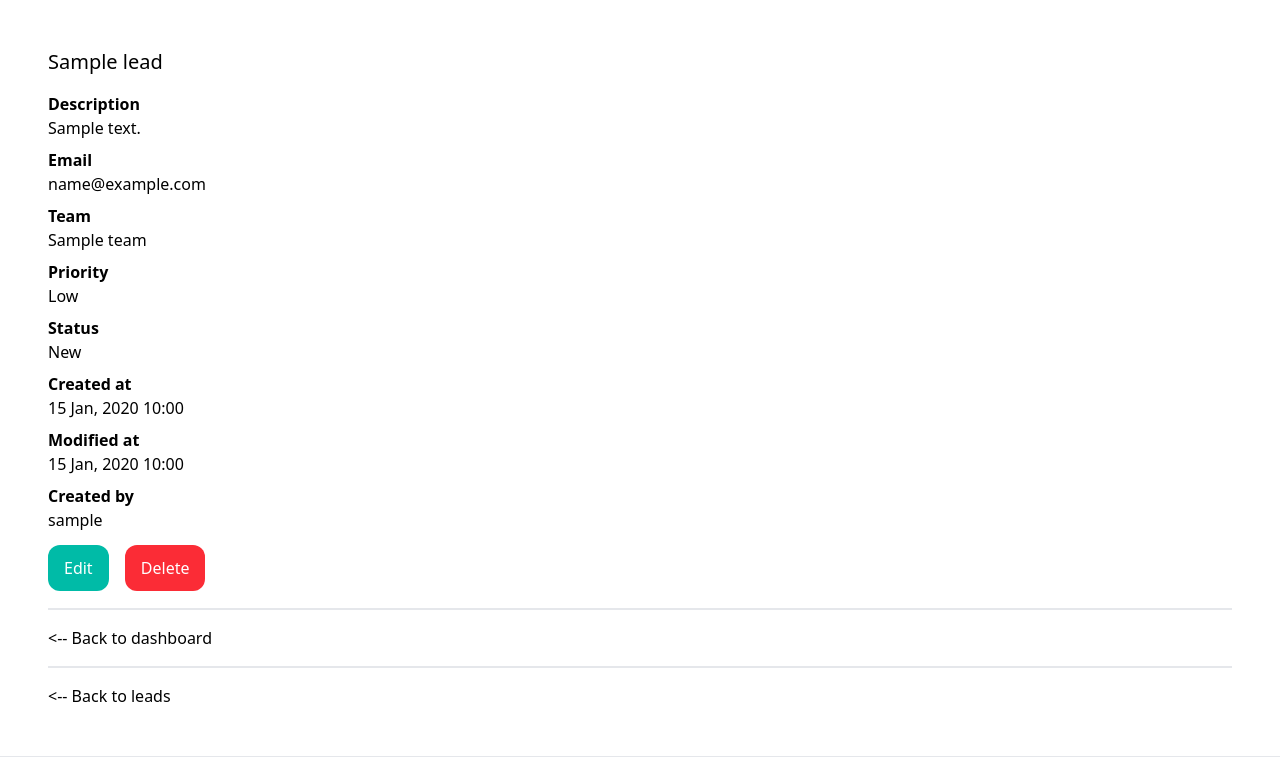
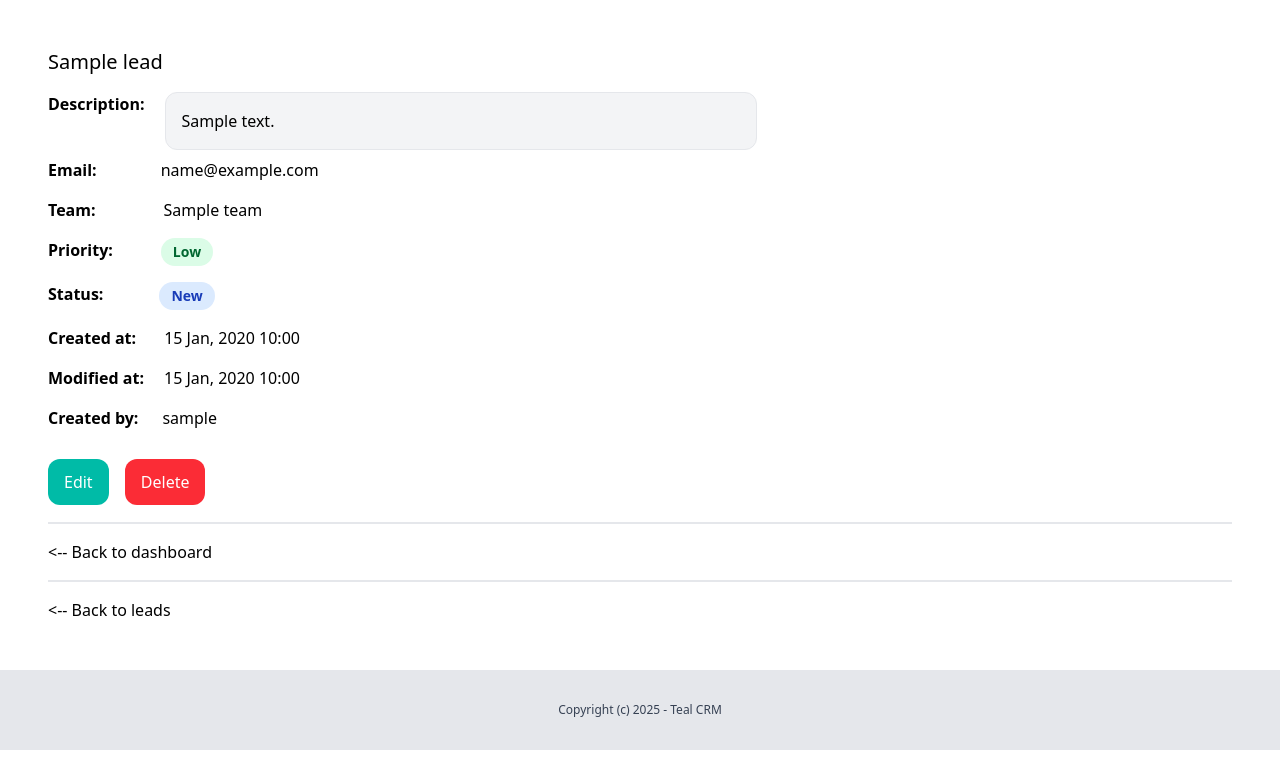
Before and after one commit to Solidarov/django-crm, a Django app: page /dashboard/leads/1/ in a window 1280 px wide. Shown: the part 72-829 px from the top of the page. Run offline with Django 5.2, Linux system fonts and the light colour scheme; a user stored in the database is signed in; tables that the repository leaves empty hold one stand-in row (values such as "Sample post"); some libraries are stand-ins or nearby versions.

Commit message:
Update: lead detail page apperance

```diff
--- a/lead/templates/lead/detail_lead.html
+++ b/lead/templates/lead/detail_lead.html
@@ -7,34 +7,94 @@
         <h1 class="mb-4 text-xl">{{ lead.name }}</h1>
 
         {% if lead.description %}
-            <p class="font-semibold">Description</p>
-            <p class="mb-2">{{ lead.description }}</p>
+            <div class="flex gap-4 mb-2">
+                <div class="pr-1">
+                    <strong>Description:</strong>
+                </div>
+                <div class="w-1/2 p-4 bg-gray-100 rounded-xl border border-gray-200  ">
+                    {{ lead.description }}
+                </div>
+            </div>
         {% endif %}
 
-        <p class="font-semibold">Email</p>
-        <p class="mb-2">{{ lead.email }}</p>
+        <div class="flex gap-4 mb-4">
+            <div class="pr-6">
+                <strong>Email:</strong>
+            </div>
+            <div class="flex-1 pl-6">
+                {{ lead.email }}
+            </div>
+        </div>
 
-        {% if lead.team %}
-            <p class="font-semibold">Team</p>
-            <p class="mb-2">{{ lead.team }}</p>
-        {% endif %}
+        <div class="flex gap-4 mb-4">
+            <div class="pr-6">
+                <strong>Team:</strong>
+            </div>
+            <div class="flex-1 pl-7">
+                {{ lead.team }}
+            </div>
+        </div>
 
-        <p class="font-semibold">Priority</p>
-        <p class="mb-2">{{ lead.get_priority_display }}</p>
 
-        <p class="font-semibold">Status</p>
-        <p class="mb-2">{{ lead.get_status_display }}</p>
+        <div class="flex gap-4 mb-4">
+            <div class="pr-5">
+                <strong>Priority:</strong>
+            </div>
+            <div class="flex-1 pl-3">
+                <span class="px-3 py-1 inline-flex text-sm leading-5 font-semibold rounded-full
+                {% if lead.get_priority_display == 'Low' %} bg-green-100 text-green-800
+                {% elif lead.get_priority_display == 'Medium' %} bg-yellow-100 text-yellow-800
+                {% elif lead.get_priority_display == 'High' %} bg-red-100 text-red-800
+                {% endif %}">
+                    {{ lead.get_priority_display }}
+                </span>
+            </div>
+        </div>
 
-        <p class="font-semibold">Created at</p>
-        <p class="mb-2">{{ lead.created_at|date:"d M, Y H:i" }}</p>
+        <div class="flex gap-4 mb-4">
+            <div class="pr-5">
+                <strong>Status:</strong>
+            </div>
+            <div class="flex-1 pl-5">
+                <span class="px-3 py-1 inline-flex text-sm leading-5 font-semibold rounded-full
+                {% if lead.get_status_display == 'New' %} bg-blue-100 text-blue-800
+                {% elif lead.get_status_display == 'Contacted' %} bg-yellow-100 text-yellow-800
+                {% elif lead.get_status_display == 'Won' %} bg-green-100 text-green-800
+                {% elif lead.get_status_display == 'Lost' %} bg-red-100 text-red-800
+                {% endif %}">
+                    {{ lead.get_status_display }}
+                </span>
+            </div>
+        </div>
 
-        <p class="font-semibold">Modified at</p>
-        <p class="mb-2">{{ lead.modified_at|date:"d M, Y H:i" }}</p>
+        <div class="flex gap-4 mb-4">
+            <div class="pr-1">
+                <strong>Created at:</strong>
+            </div>
+            <div class="flex-1 pl-2">
+                {{ lead.created_at|date:"d M, Y H:i" }}
+            </div>
+        </div>
 
-        <p class="font-semibold">Created by</p>
-        <p class="mb-6">{{ lead.created_by.username }}</p>
+        <div class="flex gap-4 mb-4">
+            <div class="pr-1">
+                <strong>Modified at:</strong>
+            </div>
+            <div class="flex-1">
+                {{ lead.modified_at|date:"d M, Y H:i" }}
+            </div>
+        </div>
 
-        <div class="block inline-block mb-3 space-x-3">
+        <div class="flex gap-4 mb-4">
+            <div class="pr-1">
+                <strong>Created by:</strong>
+            </div>
+            <div class="flex-1 pl-1">
+                {{ lead.created_by.username }}
+            </div>
+        </div>
+
+        <div class="block inline-block mt-6 mb-3 space-x-3">
             {% if not lead.converted_to_client %}
                 <a href="{% url 'lead:convert' lead.id %}" class="px-4 py-3 bg-blue-500 rounded-xl text-white hover:bg-blue-300">Convert to client</a>
             {% endif %}
```
